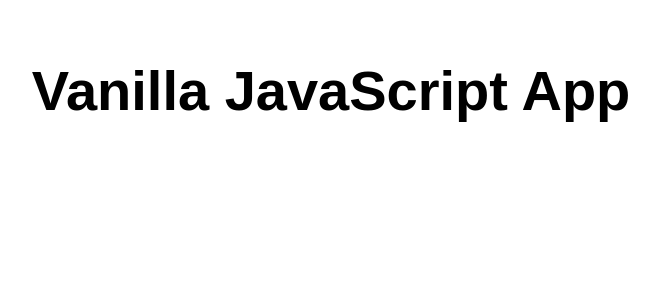
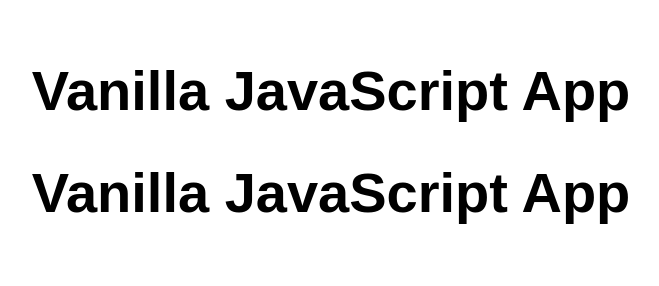
Before and after one commit to god-nayeem/nayeem246, a website: page src/index.html in a window 1280 px wide. Shown: the whole page, without its empty margins (309-968 px from the left). Drawn offline with Linux system fonts and the light colour scheme.

Commit message:
index.html
heading added

```diff
--- a/src/index.html
+++ b/src/index.html
@@ -11,6 +11,8 @@
 <body>
   <main>
     <h1>Vanilla JavaScript App</h1>
+        <h1>Vanilla JavaScript App</h1>
+
   </main>
 </body>
 
```
